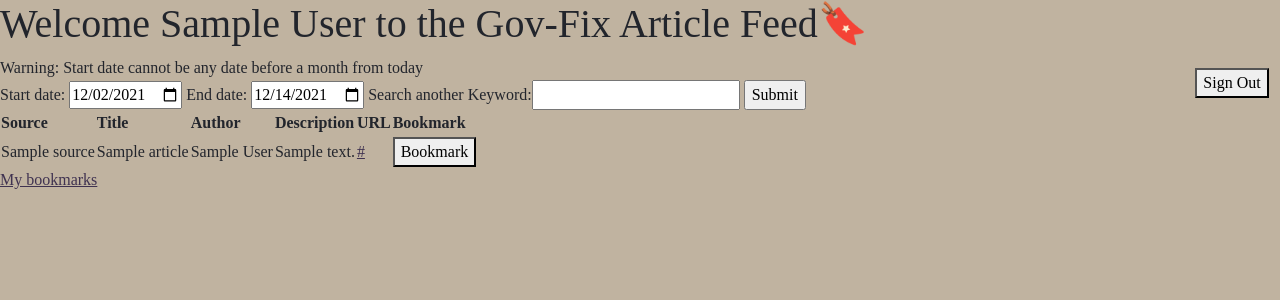
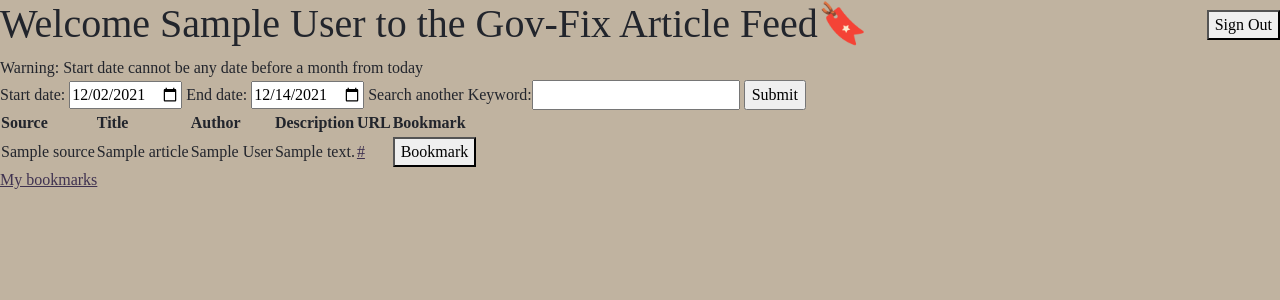
Before and after one commit to Adrianaescalante12/adriana_escalante_lopez_project, a Flask app: page /article-feed in a window 1280 px wide. Shown: the top 300 px of the page. Run offline with Flask 2, Linux system fonts and the light colour scheme; the visitor is signed in with stand-in values (Sample User, id 1); tables that the repository leaves empty hold one stand-in row (values such as "Sample post"); a database or web service that is not in the repository returns one stand-in record (values such as "Sample title"); data that the repository does not hold is empty.

Commit message:
last pieces of styling

```diff
--- a/static/mysite.css
+++ b/static/mysite.css
@@ -24,3 +24,9 @@ a {
     height: 535px;
     width: 100%;
 } */
+
+button#signout {
+    position: absolute;
+    top: 10px;
+    right: 0;
+}
--- a/templates/feed.html
+++ b/templates/feed.html
@@ -10,6 +10,11 @@
 
 {% block body %}
 <body>
+    <div class="col-1" style="margin:auto;vertical-align: bottom;">
+        <form action="/logout" name="signoutuser">
+            <button type="submit" autocomplete="True" id="signout">Sign Out</button>
+        </form>
+    </div>
    <div class="row">
        <div class="col-11">
             <h9>Warning: Start date cannot be any date before a month from today</h9>
@@ -29,11 +34,7 @@
                 <input type="submit" value="Submit">
             </form>
         </div>
-        <div class="col-1" style="margin:auto;vertical-align: bottom;">
-            <form action="/logout" name="signoutuser">
-                <button type="submit" autocomplete="True" id="signout">Sign Out</button>
-            </form>
-        </div>
+
     </div>
 
 
```
